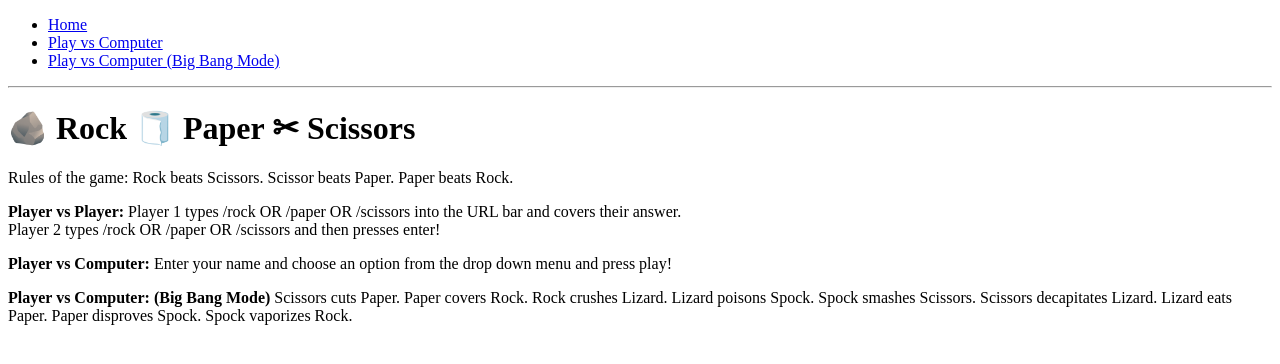
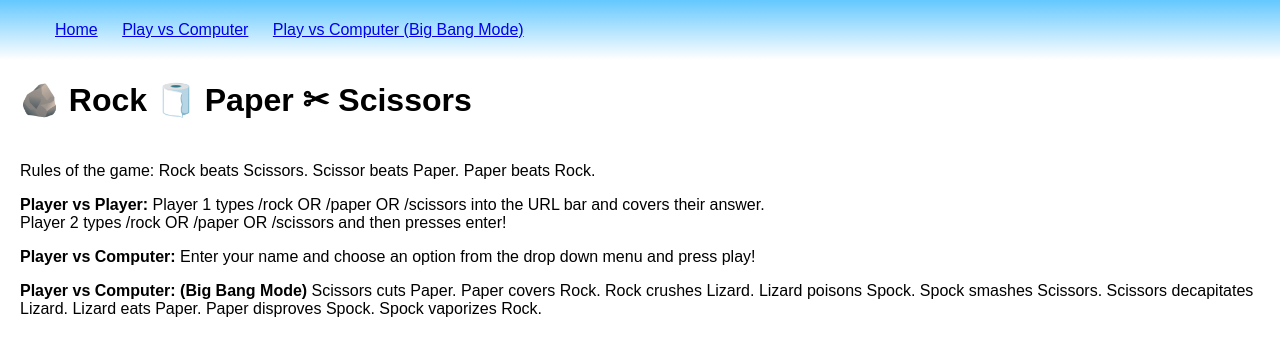
Before and after one commit to dcallus/rock_paper_scissors_game, a Flask app: page / in a window 1280 px wide. Shown: the top 364 px of the page. Run offline with Flask 2, Linux system fonts and the light colour scheme.

Commit message:
all css complete except result isolted

```diff
--- /dev/null
+++ b/static/css/main.css
@@ -0,0 +1,30 @@
+body {
+    margin: 0;
+    font-family:Arial, Helvetica, sans-serif
+}
+
+header {
+    background: linear-gradient(rgb(100, 200, 255), rgba(100, 200, 255, 0));
+    padding: 5px;
+}
+
+header > ul > li {
+    list-style-type: none;
+    display: inline;
+    padding: 10px;
+}
+
+.scope {
+    padding-top: 5px;
+    padding-left: 20px;
+}
+
+#title {
+    padding-left: 20px;
+}
+
+#bigbang {
+    background: linear-gradient(0, rgb(184, 25, 0), rgba(184, 25, 0, 0));
+    font-family:'Courier New', Courier, monospace;
+    padding-bottom: 100%;
+}
--- a/templates/base.html
+++ b/templates/base.html
@@ -1,19 +1,20 @@
 <!DOCTYPE html>
 <html lang="en">
 <head>
+    <link rel="stylesheet" href="{{ url_for('static', filename='css/main.css') }}">
     <meta charset="UTF-8">
     <meta http-equiv="X-UA-Compatible" content="IE=edge">
     <meta name="viewport" content="width=device-width, initial-scale=1.0">
     <title>{{ title }}</title>
 </head>
 <body>
+    <header>
     <ul>
         <li class="navLink"><a href="/">Home</a></li>
         <li class="navLink"><a href="/play">Play vs Computer</a></li>
         <li class="navLink"><a href="/play-bigbang">Play vs Computer (Big Bang Mode)</a></li>
-      </ul>
-      <hr>
-      <h1><span>&#129704; Rock &#129531; Paper &#9986; Scissors</span>
+    </header>
+      <h1 id="title"><span>&#129704; Rock &#129531; Paper &#9986; Scissors</span>
     {% block content %}{% endblock %}
 
 </body>
--- a/templates/index.html
+++ b/templates/index.html
@@ -2,6 +2,7 @@
 
 {% block content %}
 </h1>
+<section class="scope">
 <p>Rules of the game:
 Rock beats Scissors. Scissor beats Paper. Paper beats Rock.</p>
 
@@ -35,6 +36,6 @@ Enter your name and choose an option from the drop down menu and press play!
 
 
 
-
+</section>
 
 {% endblock %}
--- a/templates/play_bigbang.html
+++ b/templates/play_bigbang.html
@@ -1,5 +1,7 @@
 {% extends "base.html" %} {% block content %}
 <span> &#129422; Lizard &#128125; Spock</span></h1>
+
+<section class="scope" id="bigbang">
 <form class="rps" action="/play-bigbang" method="post">
   <div>
     <label for="input-name">Enter your name:</label>
@@ -23,5 +25,6 @@
 </form>
 
 {% include 'result.html' %}
+</section>
 
 {% endblock %}
--- a/templates/play_computer.html
+++ b/templates/play_computer.html
@@ -1,5 +1,6 @@
 {% extends "base.html" %} {% block content %}
 </h1>
+<section class="scope">
 <form class="rps" action="/play" method="post">
   <div>
     <label for="input-name">Enter your name:</label>
@@ -22,6 +23,8 @@
 
 {% include 'result.html' %}
 
+</section>
+
 {% endblock %}
 
 <h1>, Lizard &#129422;, Spock &#128125;</h1>
```
Also changed, not shown: static/main.css (deleted).
